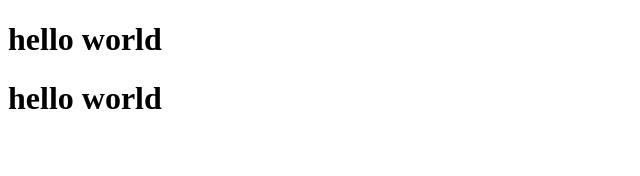
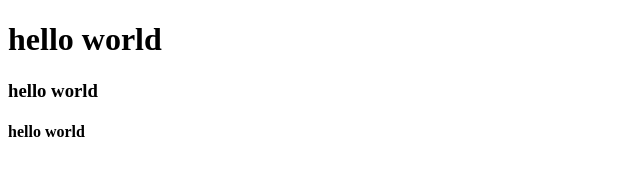
Before and after one commit to 276627/Jan26, a plain HTML site: page index.html in a window 1280 px wide. Shown: the whole page, without its empty margins (0-640 px from the left). Drawn offline with Linux system fonts and the light colour scheme.

Commit message:
Update index.html

```diff
--- a/index.html
+++ b/index.html
@@ -7,7 +7,7 @@
 </head>
 <body>
     <h1>hello world</h1>
-    <h1>hello world</h1>
-
+    <h3>hello world</h3>
+    <h4>hello world</h4>
 </body>
 </html>
```
